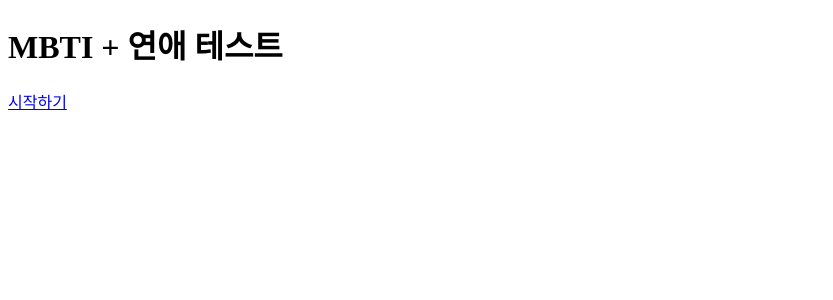
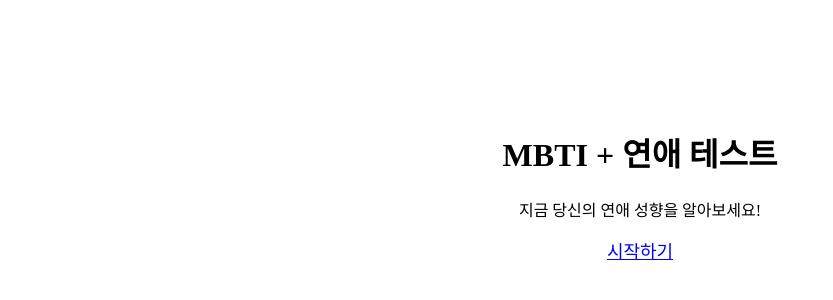
Before and after one commit to joys000/MBTI2, a Next.js app: page / in a window 1280 px wide. Shown: the top 300 px of the page, without its empty margins (0-833 px from the left). Built offline with nearby package versions, Linux system fonts and the light colour scheme.

Commit message:
Update index.tsx

```diff
--- a/pages/index.tsx
+++ b/pages/index.tsx
@@ -1,8 +1,9 @@
 export default function Home() {
   return (
-    <div>
+    <main style={{ textAlign: "center", padding: "100px" }}>
       <h1>MBTI + 연애 테스트</h1>
-      <a href="/start">시작하기</a>
-    </div>
+      <p>지금 당신의 연애 성향을 알아보세요!</p>
+      <a href="/start" style={{ fontSize: "18px", color: "blue" }}>시작하기</a>
+    </main>
   );
 }
```
